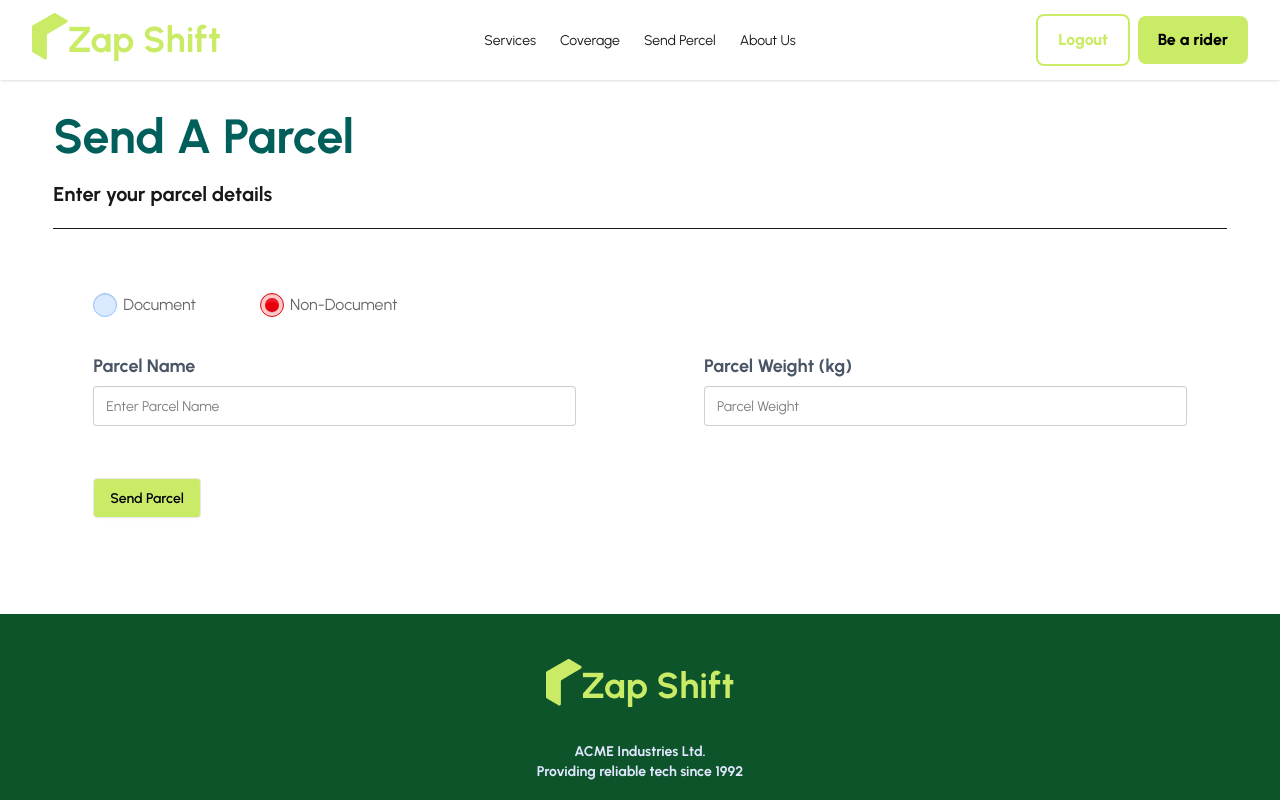
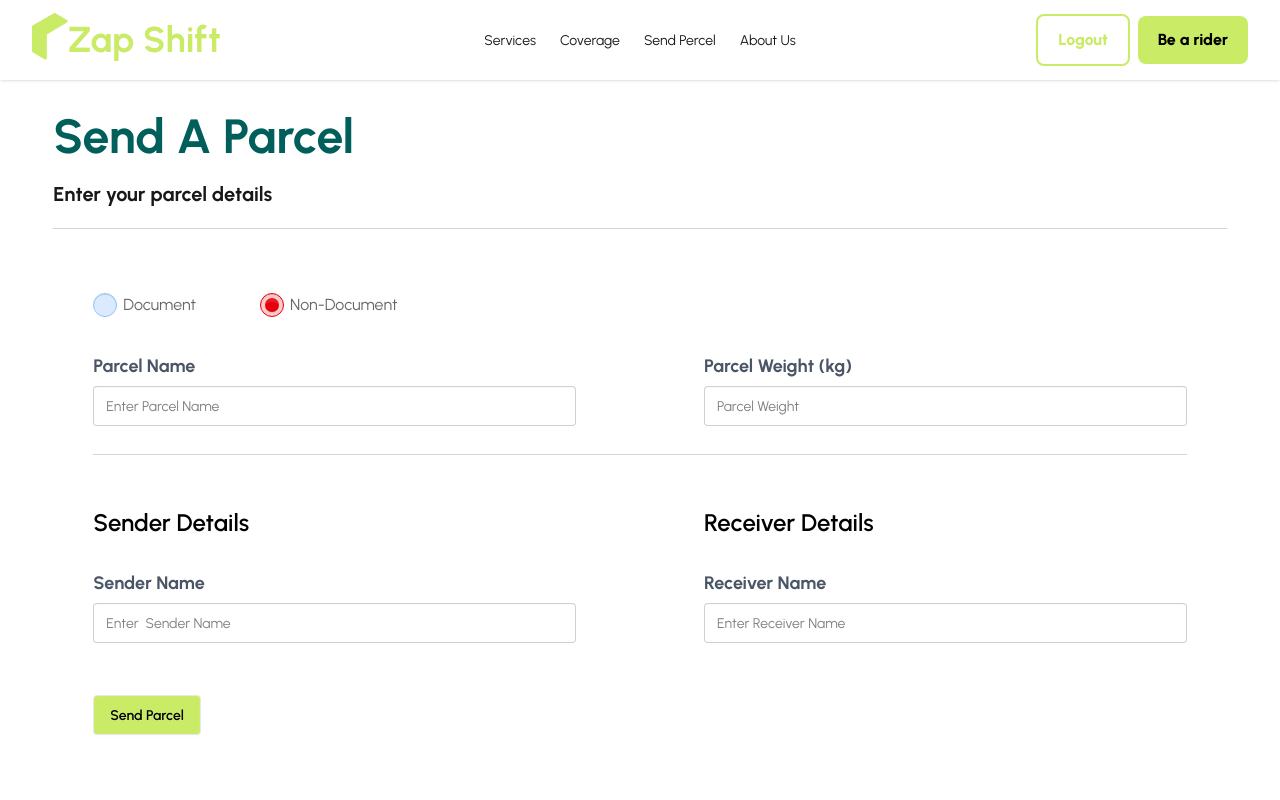
Before and after one commit to rimpakasundi07/Zap-Shift-Client, a React (Vite) app: page /send-percel in a window 1280 px wide. Shown: the top 800 px of the page. Built offline with nearby package versions, Linux system fonts and the light colour scheme; no server answers; sample sign-in values are in the browser's storage.

Commit message:
Add sender and receiver details section with name input fields in Send Parcel form

```diff
--- a/src/pages/sendPercel/SendPercel.jsx
+++ b/src/pages/sendPercel/SendPercel.jsx
@@ -21,7 +21,7 @@ const SendPercel = () => {
         <p className="font-bold text-lg py-2 lg:py-5 lg:text-xl">
           Enter your parcel details
         </p>
-        <hr className="bg-gray-500"></hr>
+        <hr className="border-gray-300"></hr>
       </div>
       {/* form */}
       <div className="">
@@ -77,12 +77,44 @@ const SendPercel = () => {
               />
             </fieldset>
           </div>
+          <hr className="border-gray-300"></hr>
           {/* two column */}
-          <div className="">
+          <div className="grid grid-cols-1 md:grid-cols-2 gap-32 py-4 lg:py-6">
             {/* 1st div  || sender info  */}
-            <div className=""></div>
+            <div className=" ">
+              <fieldset className="fieldset">
+                <h2 className="text-lg lg:text-2xl py-2 lg:py-6 font-semibold">
+                  Sender Details
+                </h2>
+                <label className="label text-lg font-bold text-gray-600">
+                  Sender Name
+                </label>
+                <input
+                  type="text"
+                  {...register("parcelName")}
+                  className="input w-full"
+                  placeholder="Enter  Sender Name"
+                />
+              </fieldset>
+            </div>
+
             {/* 2nd div  || receiver info */}
-            <div className=""></div>
+            <div className="">
+              <fieldset className="fieldset">
+                <h2 className="text-lg lg:text-2xl py-2 lg:py-6 font-semibold">
+                  Receiver Details
+                </h2>
+                <label className="label text-lg font-bold text-gray-600">
+                  Receiver Name
+                </label>
+                <input
+                  type="text"
+                  {...register("parcelWeight")}
+                  className="input  w-full"
+                  placeholder="Enter Receiver Name"
+                />
+              </fieldset>
+            </div>
           </div>
           <input
             type="submit"
```
